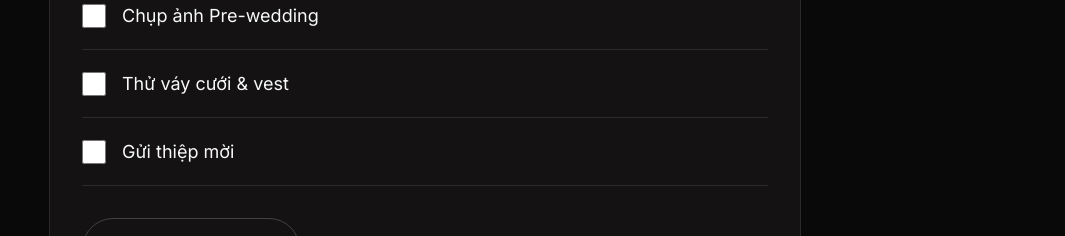
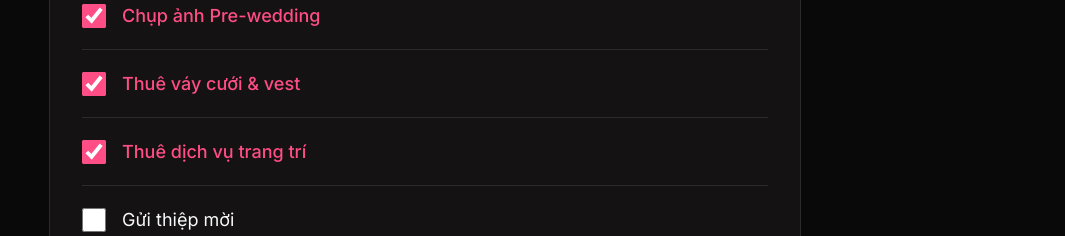
Before and after one commit to lightttttttttttttttttttt/TramHy, a React (Vite) app: page /planning in a window 1280 px wide. Shown: the part 952-1188 px from the top of the page, without its empty margins (215-1280 px from the left). Built offline with nearby package versions, Linux system fonts and the light colour scheme.

Commit message:
feat: connect AI Budgeting to Checklist in Planning page

```diff
--- a/src/pages/Planning.tsx
+++ b/src/pages/Planning.tsx
@@ -3,12 +3,13 @@ import { Sparkles, ArrowRight, Loader2 } from 'lucide-react';
 import { useNavigate } from 'react-router-dom';
 
 const defaultTasks = [
-  { id: 1, text: "Xác định ngân sách và khách mời", done: true },
-  { id: 2, text: "Chọn ngày cưới", done: true },
-  { id: 3, text: "Đặt nhà hàng (trên Trạm Hỷ)", done: false },
-  { id: 4, text: "Chụp ảnh Pre-wedding", done: false },
-  { id: 5, text: "Thử váy cưới & vest", done: false },
-  { id: 6, text: "Gửi thiệp mời", done: false },
+  { id: 1, text: "Xác định ngân sách và khách mời", done: true, weight: 0, category: '' },
+  { id: 2, text: "Chọn ngày cưới", done: true, weight: 0, category: '' },
+  { id: 3, text: "Đặt nhà hàng (trên Trạm Hỷ)", done: true, weight: 50, category: 'Nhà hàng', vendorName: 'Gem Center', vendorId: 'gem-center' },
+  { id: 4, text: "Chụp ảnh Pre-wedding", done: true, weight: 10, category: 'Chụp ảnh', vendorName: "L'Amour Studio", vendorId: '1' },
+  { id: 5, text: "Thuê váy cưới & vest", done: true, weight: 10, category: 'Trang phục', vendorName: 'Hacchic Couture', vendorId: 'hacchic' },
+  { id: 6, text: "Thuê dịch vụ trang trí", done: true, weight: 15, category: 'Trang trí', vendorName: 'Liti Florist', vendorId: 'liti-florist' },
+  { id: 7, text: "Gửi thiệp mời", done: false, weight: 0, category: '' },
 ];
 
 export default function Planning() {
@@ -34,14 +35,36 @@ export default function Planning() {
       if (budget.toLowerCase().includes('tỷ') || budget.toLowerCase().includes('ty')) amount = amount * 1000;
       else if (!budget.toLowerCase().includes('triệu') && amount < 100) amount = amount; // assume million
 
+      const activeTasks = tasks.filter(t => t.done && t.weight > 0);
+      let totalWeight = activeTasks.reduce((sum, t) => sum + t.weight, 0);
+
+      // Always include 15 base weight for contingency
+      totalWeight += 15;
+
+      let resultCategories = activeTasks.map(t => {
+        const percentage = Math.round((t.weight / totalWeight) * 100);
+        return {
+          name: `${t.category} (${percentage}%)`,
+          percentage: percentage,
+          amount: `${Math.round((percentage / 100) * amount)} Tr`,
+          vendorName: t.vendorName,
+          vendorId: t.vendorId
+        };
+      });
+
+      const contingencyPercent = 100 - resultCategories.reduce((sum, cat) => sum + cat.percentage, 0);
+
+      resultCategories.push({
+        name: `Dự phòng (${contingencyPercent}%)`,
+        percentage: contingencyPercent,
+        amount: `${Math.round((contingencyPercent / 100) * amount)} Tr`,
+        vendorName: 'Quỹ Dự Phòng',
+        vendorId: ''
+      });
+
       setPlan({
         totalBudget: `${amount} Triệu`,
-        categories: [
-          { name: 'Nhà hàng (50%)', percentage: 50, amount: `${amount * 0.5} Tr`, vendorName: 'Gem Center', vendorId: 'gem-center' },
-          { name: 'Trang trí (20%)', percentage: 20, amount: `${amount * 0.2} Tr`, vendorName: 'Liti Florist', vendorId: 'liti-florist' },
-          { name: 'Chụp ảnh & Trang phục (15%)', percentage: 15, amount: `${amount * 0.15} Tr`, vendorName: "L'Amour Studio", vendorId: '1' },
-          { name: 'Dự phòng (15%)', percentage: 15, amount: `${amount * 0.15} Tr`, vendorName: 'Quỹ Dự Phòng', vendorId: '' }
-        ]
+        categories: resultCategories
       });
       setIsGenerating(false);
     }, 1500);
```
